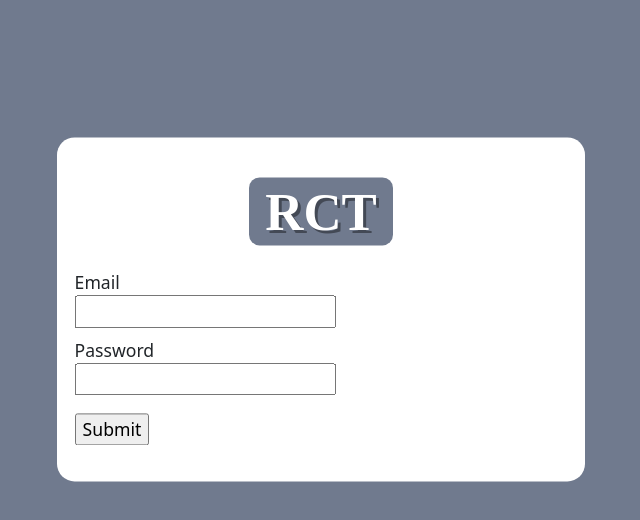
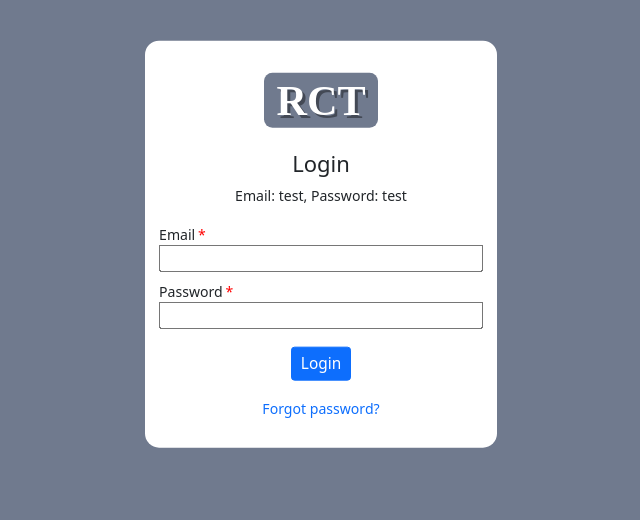
Before and after one commit to ikostov91/react-custom-template, a React (Create React App) app: page /login in a window 1280 px wide. Shown: the top 520 px of the page, without its empty margins (319-959 px from the left). Built offline with nearby package versions, Linux system fonts and the light colour scheme.

Commit message:
Login form changes, mock login functionality

```diff
--- a/package.json
+++ b/package.json
@@ -1,5 +1,5 @@
 {
-  "name": "MyCarDiary.Web",
+  "name": "react-custom-template",
   "version": "0.1.0",
   "private": true,
   "dependencies": {
@@ -14,6 +14,7 @@
     "react": "^18.1.0",
     "react-bootstrap": "^2.4.0",
     "react-dom": "^18.1.0",
+    "react-hook-form": "^7.31.3",
     "react-i18next": "^11.16.9",
     "react-icons": "^4.3.1",
     "react-router-dom": "^6.3.0",
--- a/src/App.js
+++ b/src/App.js
@@ -4,7 +4,7 @@ import { Route, Routes } from 'react-router-dom';
 import history from './history';
 import NotFound from './pages/not-found/not-found';
 import CustomRouter from './routing/custom-router';
-import Login from './pages/login/login';
+import Login from './pages/authentication/login/index';
 
 function App() {
   return (
--- a/src/assets/styles/components.scss
+++ b/src/assets/styles/components.scss
@@ -4,7 +4,8 @@
 @import './components/language-selector.scss';
 @import './components/card-container.scss';
 @import './components/breadcrumbs.scss';
-@import './components/auth-wrapper.scss';
+@import './components/auth-pages-wrapper.scss';
+@import './components/form.scss';
 
 .pointer-cursor {
     cursor: pointer;
--- a/src/assets/styles/components/auth-wrapper.scss
+++ b/src/assets/styles/components/auth-pages-wrapper.scss
@@ -1,4 +1,4 @@
-.auth-wrapper {
+.auth-pages-wrapper {
   background-color: #707a8e;
   position: fixed;
   width: 100%;
@@ -7,11 +7,16 @@
   overflow-x: hidden;
 }
 
-.auth-wrapper .inner-wrapper {
-  transform: translate3d(0%, 40%, 0);
+.auth-pages-wrapper .inner-wrapper {
+  font-size: 0.8em;
+  transform: translate3d(0%, 10%, 0);
   padding: 2em 1em;
-  max-width: 30em;
+  max-width: 25em;
   margin: auto;
   background-color: white;
   border-radius: 1em;
 }
+
+.forgot-password-link {
+  text-decoration: none;
+}
--- /dev/null
+++ b/src/assets/styles/components/form.scss
@@ -0,0 +1,18 @@
+.form .form-input {
+  width: 100%;
+}
+
+.form label {
+  display: block;
+}
+
+.form label.required::after {
+  content: "*";
+  margin-left: 0.2em;
+  color: red;
+}
+
+.form .validation-error {
+  color: red;
+  font-size: 0.8em;
+}
--- a/src/components/user-profile.js
+++ b/src/components/user-profile.js
@@ -1,11 +1,18 @@
 import React from 'react';
 import Dropdown from 'react-bootstrap/Dropdown';
+import { logoutUser } from '../helpers/auth-utils';
+import history from '../history';
 import Translate from './translate';
 
 const UserProfile = () => {
   const userName = "Ivaylo Kostov";
   const userEmail = "i.kostov91@gmail.com";
   const userRole = "User";
+
+  const logout = () => {
+    logoutUser();
+    history.push('/login');
+  };
 
   return (
     <>
@@ -28,9 +35,9 @@ const UserProfile = () => {
           <Dropdown.Item href="#/action-2">
             <Translate id="user.profile.dropdown.settings.label" />
             </Dropdown.Item>
-          <Dropdown.Item href="#/action-3">
+          <Dropdown.Item href="#/action-3" onClick={() => logout()}>
             <Translate id="user.profile.dropdown.logout.label" />
-            </Dropdown.Item>
+          </Dropdown.Item>
         </Dropdown.Menu>
       </Dropdown>
     </>
--- a/src/helpers/auth-utils.js
+++ b/src/helpers/auth-utils.js
@@ -1,7 +1,17 @@
+let user = null;
+
 export const isUserAuthenticated = () => {
-  return false;
+  return !!user;
 };
 
 export const getLoggedInUser = () => {
-  return {};
-}
+  return user;
+};
+
+export const authenticateUser = () => {
+  user = {};
+};
+
+export const logoutUser = () => {
+  user = null;
+};
--- /dev/null
+++ b/src/pages/authentication/login/index.js
@@ -0,0 +1,75 @@
+import React from "react";
+import { isUserAuthenticated, authenticateUser } from "../../../helpers/auth-utils";
+import { Navigate } from "react-router-dom";
+import Logo from "../../../components/logo";
+import { useForm } from "react-hook-form";
+import Button from 'react-bootstrap/Button';
+import { Link } from "react-router-dom";
+import history from "../../../history";
+
+const Login = () => {
+  const { register, handleSubmit, formState: { errors } } = useForm();
+  const onSubmit = data => {
+    if (data.email === 'test' && data.password === 'test') {
+      authenticateUser();
+      history.push('/');
+    } else {
+      alert('Wrong email or password');
+    }
+  };
+
+  if (isUserAuthenticated()) {
+    return <Navigate to="/" />
+  }
+
+  return (
+    <div className="auth-pages-wrapper">
+      <div className="inner-wrapper">
+          <div className="text-center mb-3">
+            <Logo />
+          </div>
+          <div className="text-center mb-3">
+            <h5>Login</h5>
+            <div>Email: test, Password: test</div>
+          </div>
+          <div className="login-form mb-3">
+            <form className="form" onSubmit={handleSubmit(onSubmit)}>
+              <div className="mb-2">
+                <label className="required">
+                  Email
+                </label>
+                <input className="form-input" {...register("email", { required: true, maxLength: 20 })} />
+                {errors.email?.type === 'required' && (
+                  <div className="validation-error">
+                    This field is required
+                  </div>
+                )}
+                {errors.email?.type === 'maxLength' && (
+                  <div className="validation-error">This field should be not be longer than 20</div>
+                )}
+              </div>
+              <div className="mb-3">
+                <label className="required">
+                  Password
+                </label>
+                <input className="form-input" {...register("password", { required: true })} />
+                {errors.password?.type === 'required' && (
+                  <div className="validation-error">
+                    This field is required
+                  </div>
+                )}
+              </div>
+              <div className="text-center">
+                <Button size="sm" type="submit">Login</Button>
+              </div>
+            </form>
+          </div>
+          <div className="text-center">
+            <Link to="/" className="forgot-password-link">Forgot password?</Link>
+          </div>
+      </div>
+    </div>
+  );
+};
+
+export default Login;
--- a/src/pages/login/login.js
+++ /dev/null
@@ -1,43 +0,0 @@
-import React from "react";
-import { isUserAuthenticated } from "../../helpers/auth-utils";
-import { Navigate } from "react-router-dom";
-import Logo from "../../components/logo";
-import { useForm } from "react-hook-form";
-
-const Login = () => {
-  const { register, handleSubmit, watch, formState: { errors } } = useForm();
-  const onSubmit = data => alert(JSON.stringify(data));
-
-  if (isUserAuthenticated()) {
-    return <Navigate to="/" />
-  }
-
-  return (
-    <div className="auth-wrapper">
-      <div className="inner-wrapper">
-          <div className="text-center mb-3">
-            <Logo />
-          </div>
-          <div className="login-form">
-            <form onSubmit={handleSubmit(onSubmit)}>
-              <div className="mb-2">
-                <div>Email</div>
-                <input {...register("email", { required: true, maxLength: 20 })} />
-                {errors.email && <div>This field is required</div>}
-              </div>
-              <div className="mb-3">
-                <div>Password</div>
-                <input {...register("password", { required: true })} />
-                {errors.password && <div>This field is required</div>}
-              </div>
-              <div>
-                <input type="submit" />
-              </div>
-            </form>
-          </div>
-      </div>
-    </div>
-  );
-};
-
-export default Login;
```
Also changed, not shown: 1 other file (tests, documents, lock files or other folders).
